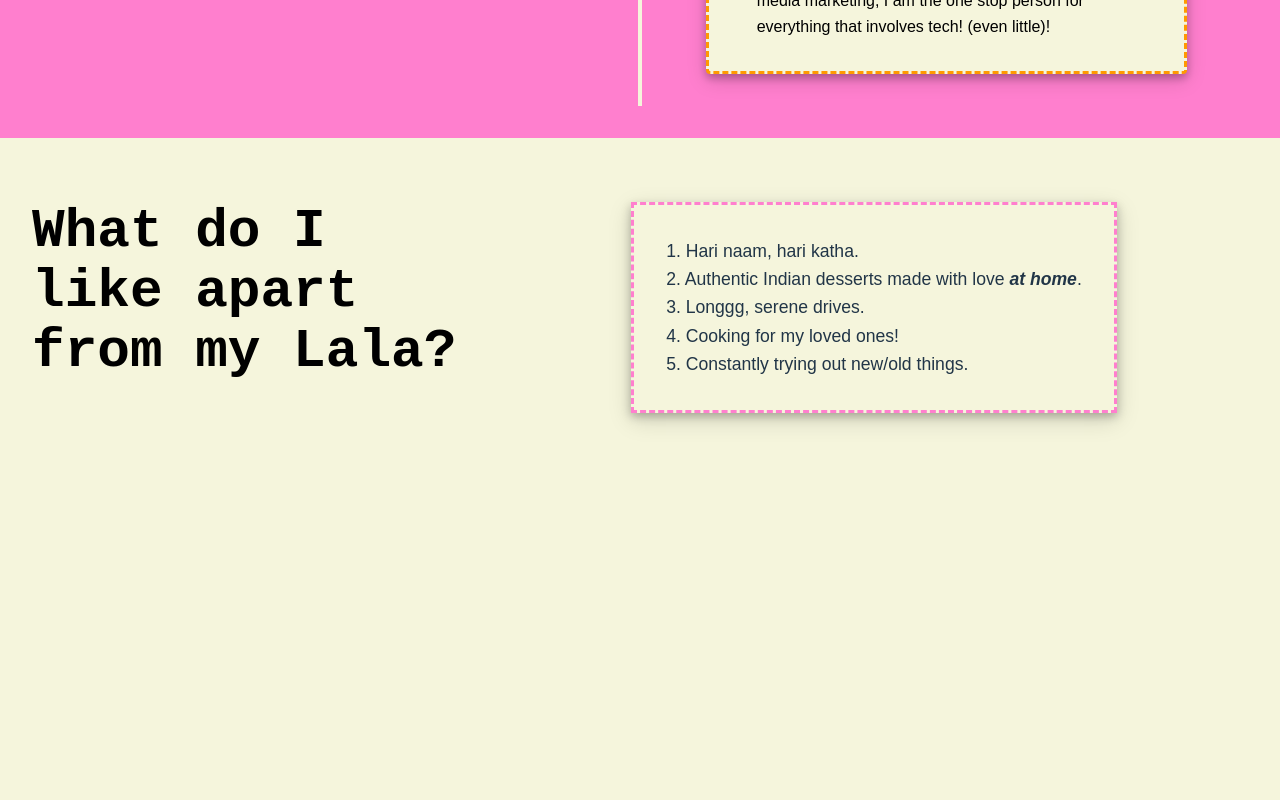
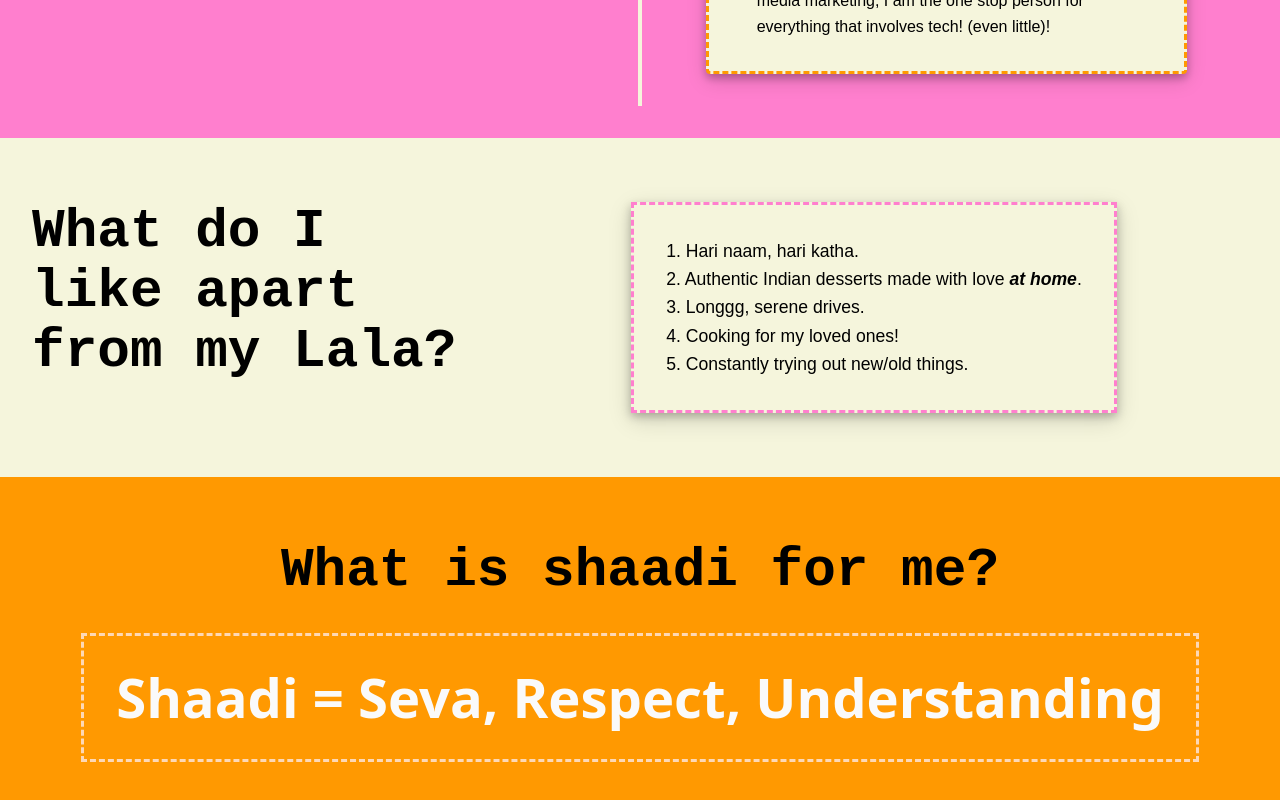
Before and after one commit to sonishrishti/shrishti, a React (Vite) app: page / in a window 1280 px wide. Shown: the part 3684-4484 px from the top of the page. Before the commit the page ends 4161 px from the top, so only its background shows below. Built offline with nearby package versions, Linux system fonts and the light colour scheme.

Commit message:
New shaadi section

```diff
--- a/src/App.css
+++ b/src/App.css
@@ -121,7 +121,6 @@ h1::after {
   gap: 1.5rem;
 }
 
-
 .heading {
   flex: 1 1 35%; /* grow and shrink, with base 35% */
   min-width: 250px; /* so it doesn’t get too narrow */
@@ -165,6 +164,45 @@ p.centered-left-text {
   max-width: 600px;      /* optional: prevent it from stretching too wide */
 }
 
+.marriage{
+  background-color: rgb(255, 153, 1);
+  padding: 4rem;
+  text-align: center;
+}
+
+.mheading {
+  flex: 1 1 35%; /* grow and shrink, with base 35% */
+  min-width: 250px; /* so it doesn’t get too narrow */
+  max-width: 100%;
+  margin: 0;
+  display: flex;
+}
+
+.mheading h1 {
+  font-size: clamp(1rem, 3vw + 1rem, 4rem);
+  color: #000000;
+  font-family: "Source Code Pro", monospace;
+  width: 100%;
+  text-align: center;
+  margin: 0 auto;
+  /*text-decoration: underline wavy rgb(255, 153, 1) 2px;*/
+}
+
+.mformula{
+  font-size: clamp(1rem, 3vw + 1rem, 4rem);
+  display: flex;
+  justify-content: center;
+  align-items: center;
+  width: fit-content;
+  margin: 2rem auto;
+  text-align: center;
+  padding: 2rem;
+  border-style: dashed;
+  border-color: rgb(253, 216, 182);
+  color:rgb(250, 250, 250);
+}
+
+/* animation*/
 @keyframes typewriter {
   to {
     left: 100%;
--- a/src/App.jsx
+++ b/src/App.jsx
@@ -71,6 +71,13 @@ function App() {
           </p>
         </div>
       </div>
+
+      <div className = "marriage">
+        <div className = "mheading">
+          <h1> What is shaadi for me?</h1>
+        </div>
+        <h1 className = "mformula">Shaadi = Seva, Respect, Understanding</h1>
+      </div>
     </>
 
   );
--- a/src/index.css
+++ b/src/index.css
@@ -56,11 +56,11 @@ button:focus-visible {
 
 @media (prefers-color-scheme: light) {
   :root {
-    color: #213547;
+    color: #000000;
     background-color: #F5F5DC;
   }
   a:hover {
-    color: #747bff;
+    color: #ffba74;
   }
   button {
     background-color: #f9f9f9;
```
